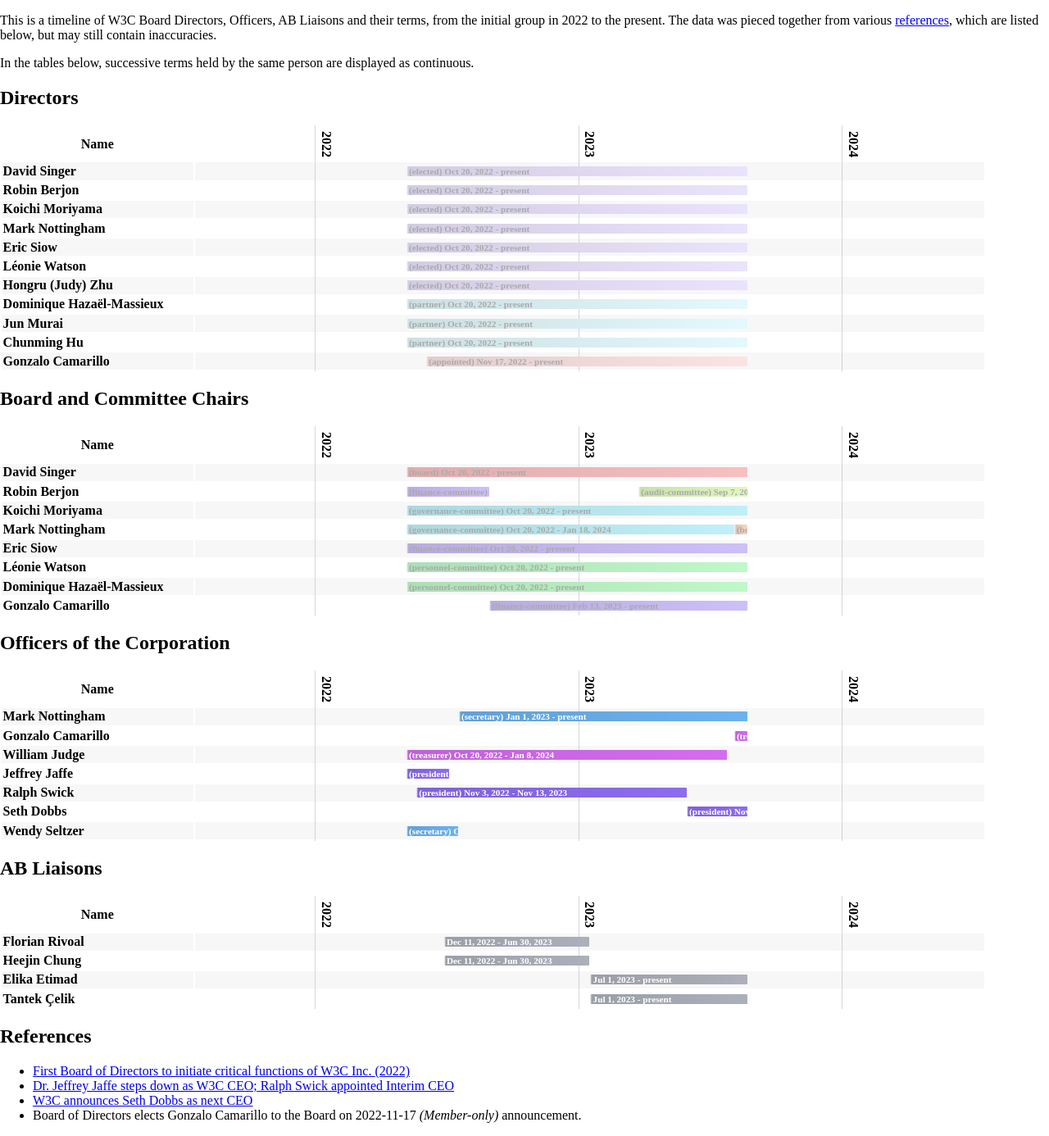
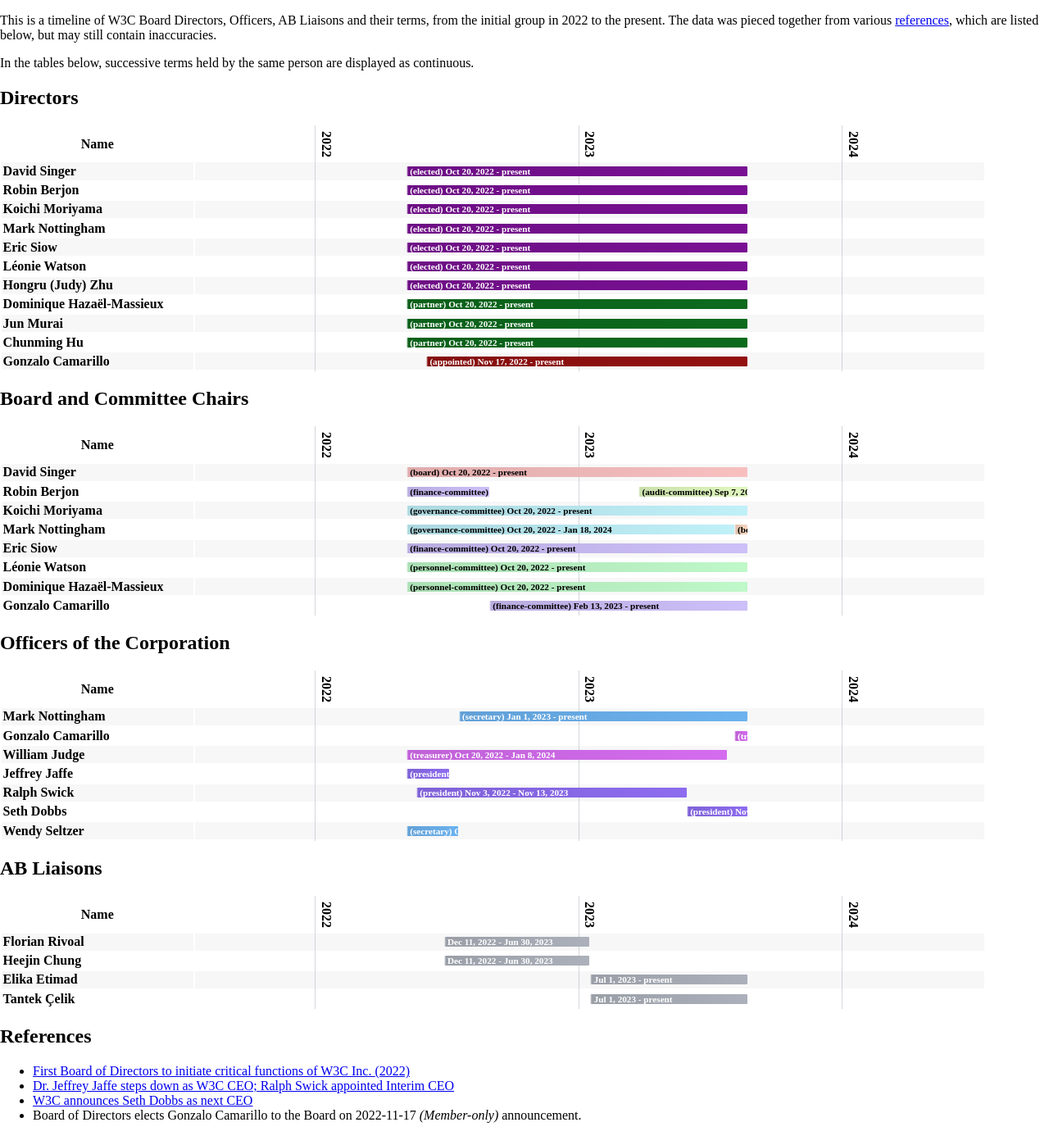
Before and after one commit to ianbjacobs/history-test-202402, a Jekyll site: the page built from history/index.md, in a window 1280 px wide. Shown: the whole page at 82% size. Built offline with Jekyll 4.4.1, drawn with Linux system fonts in a browser that asks for light colours.

Commit message:
better styles

```diff
--- a/assets/css/members.css
+++ b/assets/css/members.css
@@ -82,7 +82,7 @@
 	grid-column-start: calc(1 + var(--_sy));
 	grid-column-end: calc(1 + var(--_ey));
 	box-sizing: border-box;
-	padding: 0 .3em;
+	padding: 0 .4em;
 	font-size: 70%;
 	font-weight: bold;
 	color: white;
@@ -97,49 +97,46 @@
 /* Directors */
 
 .term.appointed {
-    color: #aaa;
-    background-color: hsl(0, 80%, 94%);
+    background-color: hsl(0, 80%, 32%);
 }
 
 .term.elected {
-    color: #aaa;
-    background-color: hsl(255, 80%, 94%);
+    background-color: hsl(288, 80%, 32%);
 }
 
 .term.partner {
-    color: #aaa;
-    background-color: hsl(188, 80%, 94%);
+    background-color: hsl(131, 80%, 23%);
 }
 
 /* Chairs */
 
 .term.board {
-    color: #aaa;
+    color: black;
     background-color: hsl(0, 80%, 86%);
 }
 
 .term.finance-committee {
-    color: #aaa;
+    color: black;
     background-color: hsl(255, 80%, 86%);
 }
 
 .term.governance-committee {
-    color: #aaa;
+    color: black;
     background-color: hsl(188, 80%, 86%);
 }
 
 .term.personnel-committee {
-    color: #aaa;
+    color: black;
     background-color: hsl(131, 80%, 86%);
 }
 
 .term.audit-committee {
-        color: #aaa;
+        color: black;
     background-color: hsl(85, 80%, 86%);
 }
 
 .term.board-development-committee {
-    color: #aaa;
+    color: black;
     background-color: hsl(24, 80%, 86%);
 }
 
```
